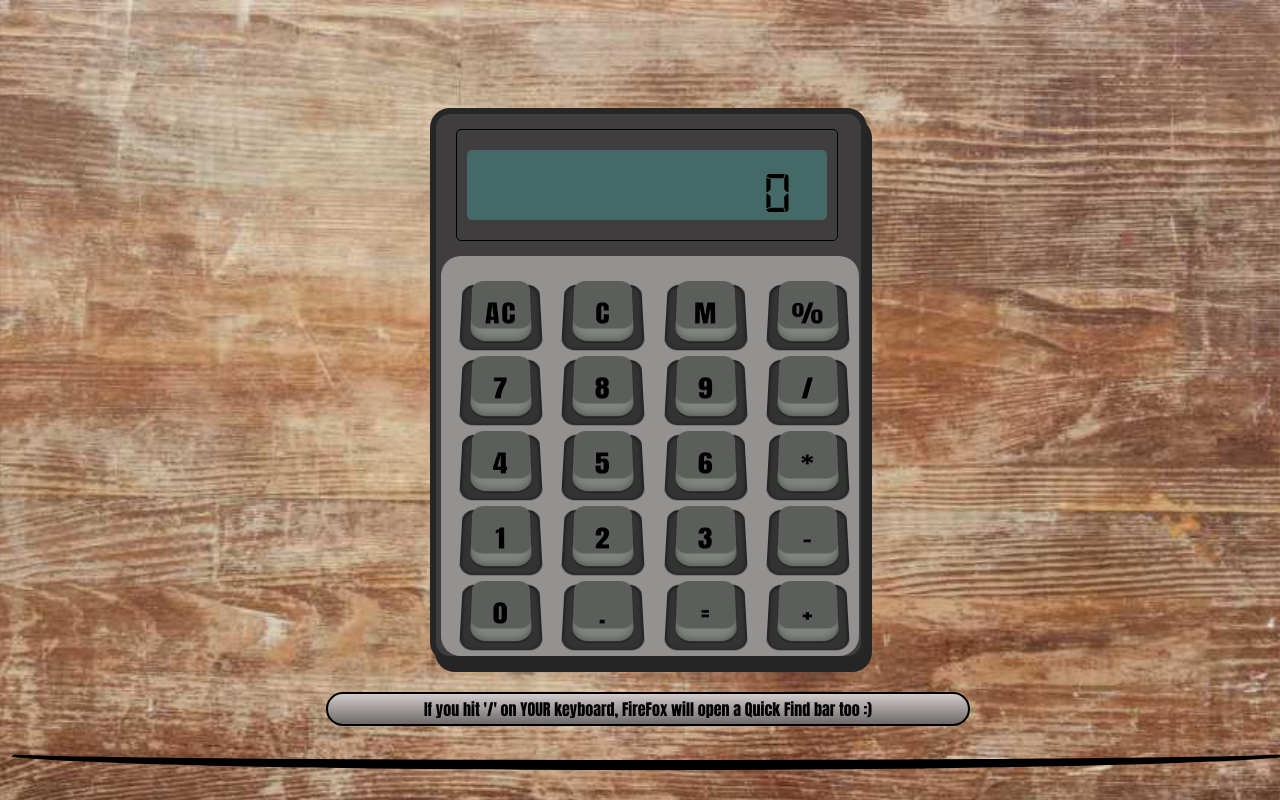
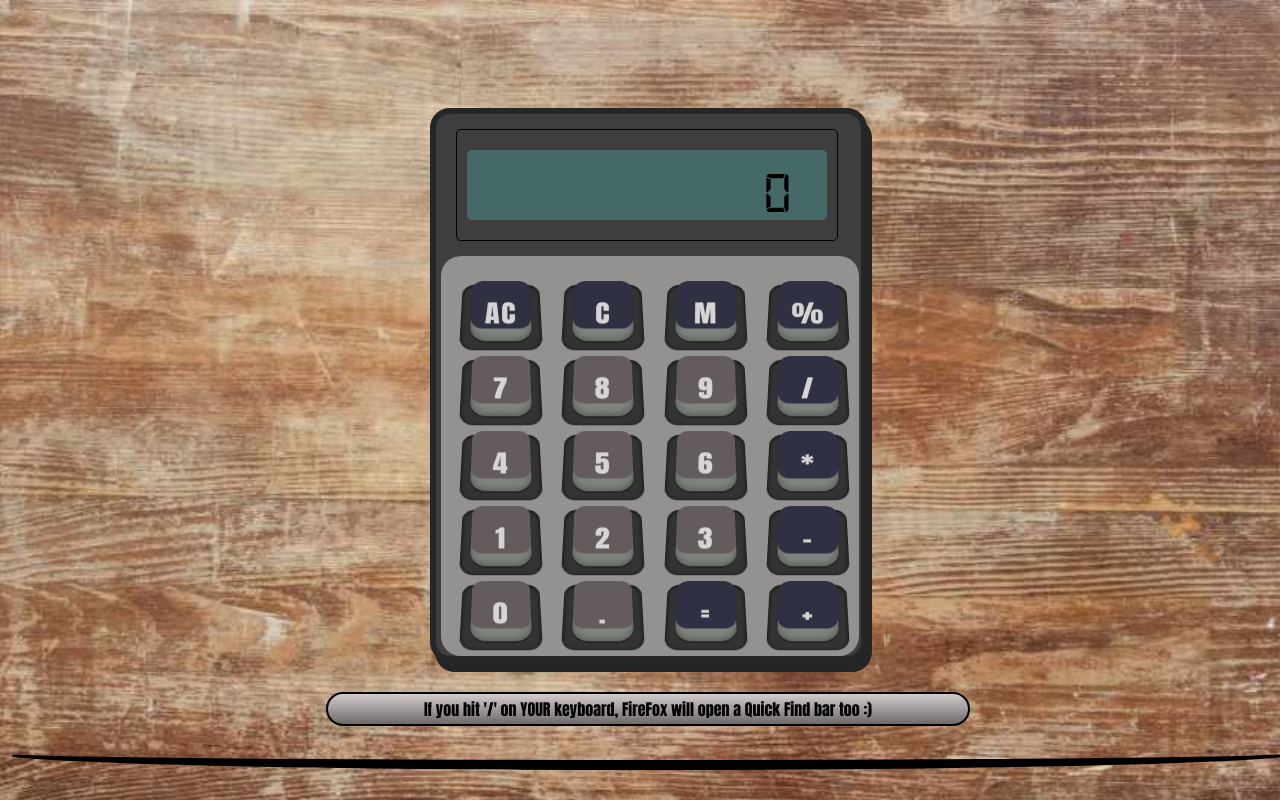
Before and after one commit to Mike-Monta/calculator-pro, a plain HTML site: page index.html in a window 1280 px wide. Drawn offline with Linux system fonts and the light colour scheme.

Commit message:
Set color keys and a bug fixed

```diff
--- a/app.js
+++ b/app.js
@@ -134,7 +134,7 @@ opKeys.forEach(key =>{
             operationInCurse = "off";
         }
      })
-}}
+})
 //  Set keys to run functions
 window.addEventListener('keypress', function(e) {
     let targetKey = e.key;
--- a/index.html
+++ b/index.html
@@ -19,23 +19,23 @@
 
         <div id="column1" class="column">
             <div id="AC"  class="button op" class="clrAll"><div class="outer"><div class="height"><div class="inner">AC</div></div></div></div>
-            <div id="7" class="button num"><div class="outer"><div class="height"><div class="inner">7</div></div></div></div>
-            <div id="4" class="button num"><div class="outer"><div class="height"><div class="inner">4</div></div></div></div>
-            <div id="1" class="button num"><div class="outer"><div class="height"><div class="inner">1</div></div></div></div>
-            <div id="0" class="button num"><div class="outer"><div class="height"><div class="inner">0</div></div></div></div>
+            <div id="7" class="button num"><div class="outer"><div class="height"><div class="inner" style= "background-color: rgb(100, 92, 92)" >7</div></div></div></div>
+            <div id="4" class="button num"><div class="outer"><div class="height"><div class="inner" style= "background-color: rgb(100,92,92)">4</div></div></div></div>
+            <div id="1" class="button num"><div class="outer"><div class="height"><div class="inner" style= "background-color: rgb(100,92,92)">1</div></div></div></div>
+            <div id="0" class="button num"><div class="outer"><div class="height"><div class="inner" style= "background-color: rgb(100,92,92)">0</div></div></div></div>
         </div>
         <div id="column2" class="column">
             <div id="C"  class="button op" class="clr"><div class="outer"><div class="height"><div class="inner">C</div></div></div></div>
-            <div id="8" class="button num"><div class="outer"><div class="height"><div class="inner">8</div></div></div></div>
-            <div id="5" class="button num" ><div class="outer"><div class="height"><div class="inner">5</div></div></div></div>
-            <div id="2" class="button num" ><div class="outer"><div class="height"><div class="inner">2</div></div></div></div>
-            <div id="." class="button num"><div class="outer"><div class="height"><div class="inner">.</div></div></div></div>
+            <div id="8" class="button num"><div class="outer"><div class="height"><div class="inner" style= "background-color: rgb(100,92,92)">8</div></div></div></div>
+            <div id="5" class="button num" ><div class="outer"><div class="height"><div class="inner" style= "background-color: rgb(100,92,92)">5</div></div></div></div>
+            <div id="2" class="button num" ><div class="outer"><div class="height"><div class="inner" style= "background-color: rgb(100,92,92)">2</div></div></div></div>
+            <div id="." class="button num"><div class="outer"><div class="height"><div class="inner"  style= "background-color: rgb(100,92,92)">.</div></div></div></div>
         </div>
         <div id="column3" class="column">
             <div id="M"  class="button op" class="mem"><div class="outer"><div class="height"><div class="inner">M</div></div></div></div>
-            <div id="9" class="button num"><div class="outer"><div class="height"><div class="inner">9</div></div></div></div>
-            <div id="6" class="button num"><div class="outer"><div class="height"><div class="inner">6</div></div></div></div>
-            <div id="3" class="button num"><div class="outer"><div class="height"><div class="inner">3</div></div></div></div>
+            <div id="9" class="button num"><div class="outer"><div class="height"><div class="inner" style= "background-color: rgb(100,92,92)">9</div></div></div></div>
+            <div id="6" class="button num"><div class="outer"><div class="height"><div class="inner" style= "background-color: rgb(100,92,92)">6</div></div></div></div>
+            <div id="3" class="button num"><div class="outer"><div class="height"><div class="inner" style= "background-color: rgb(100,92,92)">3</div></div></div></div>
             <div id="=" class="button op" class="op"><div class="outer"><div class="height"><div class="inner">=</div></div></div></div>
         </div>
         <div id="column4" class="column">
--- a/style.css
+++ b/style.css
@@ -20,6 +20,7 @@ body {
 	cursor: pointer;
 	margin: 15px 15px auto ;
 }
+
 .button .outer {
 	position: relative;
 	width: 100%;
@@ -73,7 +74,7 @@ body {
 	text-align: center;
 	text-shadow: #868f85 0px 0px 1px;
 	/*text-shadow: #8aff7b 0px 0px 1px;*/
-	background: #5b5e5b;
+	background: #2f3042;
 	border-radius: 12px;
 	-webkit-border-radius: 12px;
 	-moz-border-radius: 12px;
@@ -181,3 +182,14 @@ footer{
 	position: absolute;
 	top : 650px;
 }
+.number{
+
+	/*text-shadow: #8aff7b 0px 0px 1px;*/
+	background: #646864;
+	border-radius: 12px;
+	-webkit-border-radius: 12px;
+	-moz-border-radius: 12px
+}
+.inner{
+	color: rgb(214, 212, 212);
+}
```
